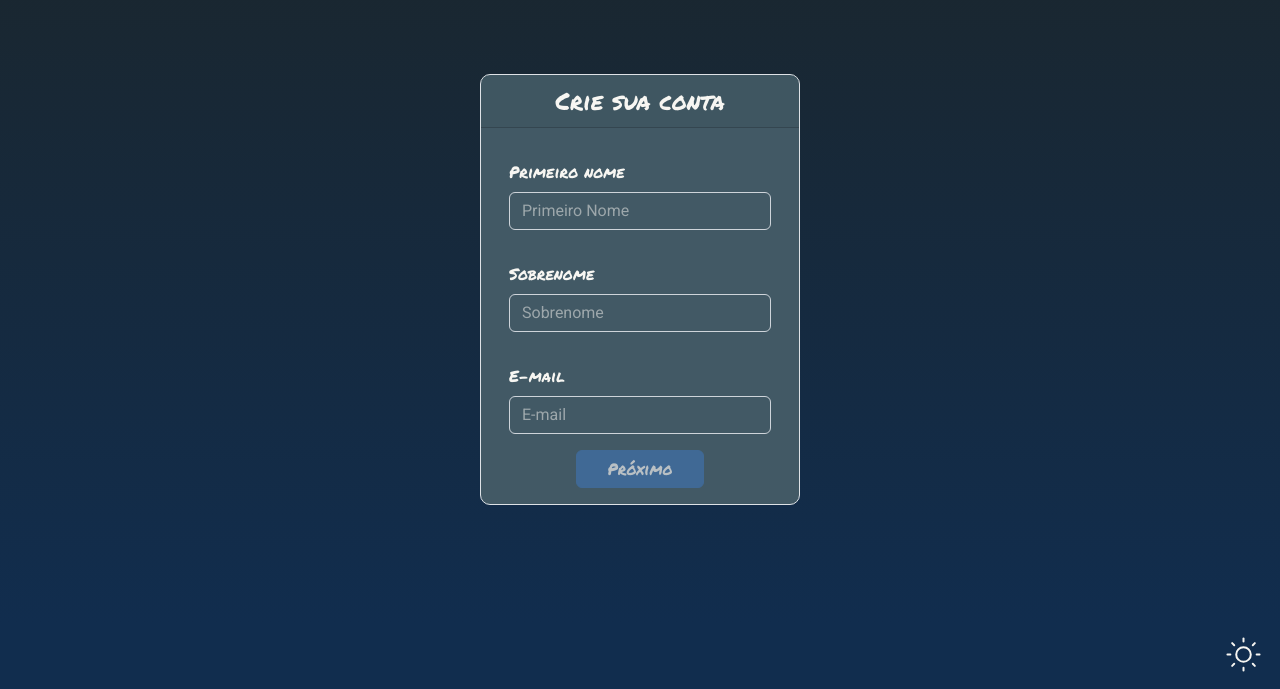
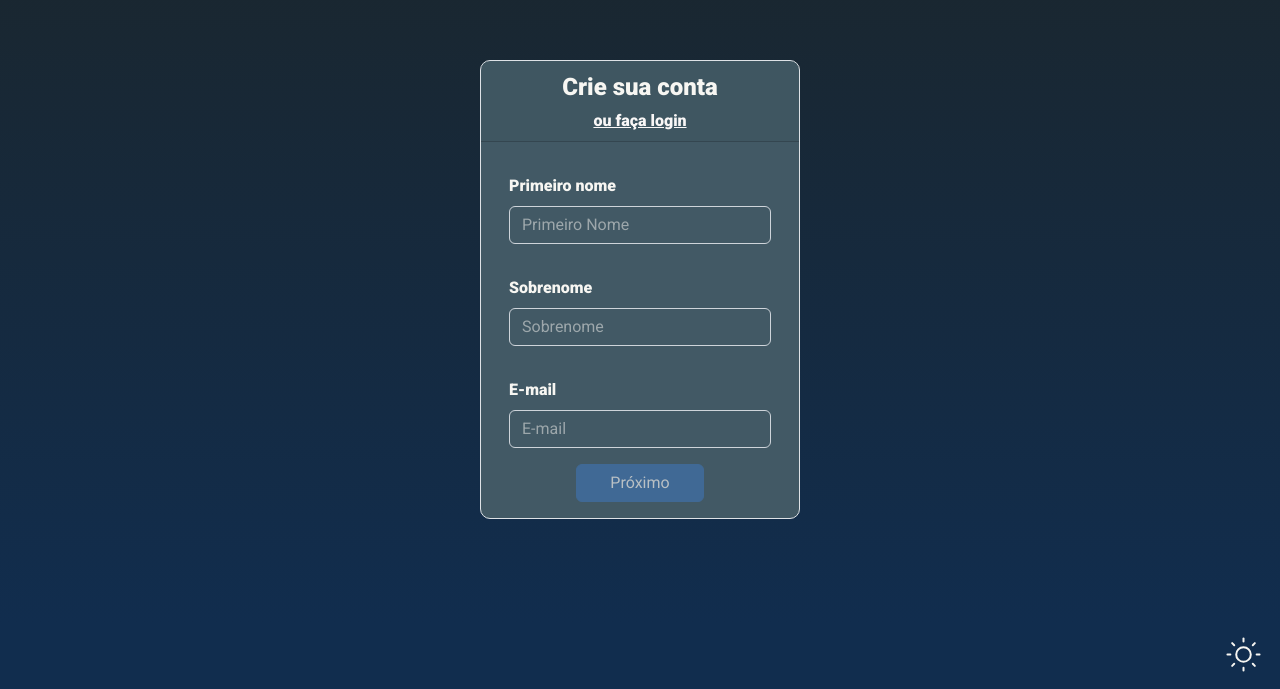
Before and after one commit to Da-ntas/Diario, a React (Create React App) app: page /conta/criar in a window 1280 px wide. Shown: the part 111-800 px from the top of the page. Built offline with nearby package versions, Linux system fonts and the light colour scheme.

Commit message:
Alteração de fonte para roboto - adição de botão para voltar step ou voltar para login - alteração sidebar logout manter parte do tema selecionado

```diff
--- a/public/index.html
+++ b/public/index.html
@@ -26,7 +26,8 @@
     -->
     <link rel="preconnect" href="https://fonts.googleapis.com">
     <link rel="preconnect" href="https://fonts.gstatic.com" crossorigin>
-    <link href="https://fonts.googleapis.com/css2?family=Permanent+Marker&family=Roboto:wght@100;300;400;700&display=swap" rel="stylesheet">
+    <link href="https://fonts.googleapis.com/css2?family=Permanent+Marker&display=swap" rel="stylesheet">
+    <link href="https://fonts.googleapis.com/css2?family=Roboto:wght@100;300;400;700;900&display=swap" rel="stylesheet">
     <!-- <link rel="stylesheet" href="../src/styles/global.css"> -->
     <title>React App</title>
   </head>
--- a/src/components/CardCriarConta/index.js
+++ b/src/components/CardCriarConta/index.js
@@ -1,6 +1,9 @@
 import React, { useState, useEffect } from "react";
 import { Row, Card, Button } from "react-bootstrap";
 import InputForm from "../InputForm";
+import { getTheme } from "../../utils";
+import backLight from '../../img/back-light.svg';
+import backDark from '../../img/back-dark.svg'
 
 const CardCriarConta = () => {
     const [step, setStep] = useState(0);
@@ -10,6 +13,7 @@ const CardCriarConta = () => {
     const [apelido, setApelido] = useState(null);
     const [newPassword, setNewPassword] = useState(null);
     const [confirmNewPassword, setConfirmNewPassword] = useState(null);
+    const theme = getTheme();
 
     useEffect(() => {
         if(!primeiroNome && !sobrenome && !email && step > 0)
@@ -20,7 +24,19 @@ const CardCriarConta = () => {
         <Row md={12} xl={12} lg={12} className="d-flex justify-content-center align-items-center">
             <Card className="border card-full px-0 border-none">
                 <Card.Header className="card-header">
-                    <Row md={12} xl={12} lg={12}>Crie sua conta</Row>
+                    <Row md={12} xl={12} lg={12} className="d-flex flex-column justify-content-center">
+                        { step === 1 ?
+                        <div className="position-absolute" style={{top: '2%', left: '-1%', cursor: 'pointer'}}>
+                            <img src={`${theme === 'light' ? backLight : backDark}`} alt='' style={{width: 30}} onClick={() => setStep(0)}/>
+                        </div>
+                        :
+                        <></>
+                        }
+                        <span>Crie sua conta</span>
+                        <span style={{fontSize: '1rem'}} className='mt-1 d-flex justify-content-center'>
+                            <a href='/login' className={`text-${theme === 'light' ? 'dark' : 'light'}`}>ou faça login</a>
+                        </span>
+                    </Row>
                 </Card.Header>
                 <Card.Body className="card-body d-flex align-items-center flex-column">
                 {   step === 0 ?
@@ -108,7 +124,7 @@ const CardCriarConta = () => {
                                 href="/login"
                                 disabled={!apelido || !newPassword || !confirmNewPassword ? true : false}
                             >
-                                Alterar senha
+                                Criar conta
                             </Button>
                         </Row>
                     </>}
--- a/src/components/CardRecuperarSenha/index.js
+++ b/src/components/CardRecuperarSenha/index.js
@@ -1,12 +1,13 @@
 import React, { useState, useEffect } from "react";
 import { Row, Card, Button } from "react-bootstrap";
 import InputForm from "../InputForm";
+import { getTheme } from "../../utils";
 
 const CardRecuperarSenha = ({step, setStep}) => {
     const [codigo, setCodigo] = useState(null);
     const [newPassword, setNewPassword] = useState(null);
     const [confirmNewPassword, setConfirmNewPassword] = useState(null);
-    const email = localStorage.getItem('email');
+    let theme = getTheme();
 
     useEffect(() => {
         if(!codigo && step > 0)
@@ -18,7 +19,7 @@ const CardRecuperarSenha = ({step, setStep}) => {
             <Card className="border card-full px-0 border-none">
                 <Card.Header className="card-header">
                     <Row md={12} xl={12} lg={12}>Altere sua senha</Row>
-                    {step === 0 || !codigo ? <Row md={12} xl={12} lg={12} className="card-header-emailbox my-2">{email}</Row> : <></>}
+                    {step === 0 || !codigo ? <Row as='a' href="/login" md={12} xl={12} lg={12} style={{fontSize: '1rem'}} className={`mt-1 text-${theme === 'light' ? 'dark' : 'light'}`}>voltar para login</Row> : <></>}
                 </Card.Header>
                 <Card.Body className="card-body d-flex align-items-center flex-column">
                 {   step === 0 || !codigo ?
--- a/src/components/Footer/index.js
+++ b/src/components/Footer/index.js
@@ -17,7 +17,7 @@ const Footer = ({handleThemeChange}) => {
     return (
         <>
         {/* <Row md={12} lg={12} xl={12} className="w-100 position-absolute top-100 d-flex justify-content-end"> */}
-            <Switcher theme={theme} onClick={handleThemeChange}>
+            <Switcher theme={theme} onClick={handleThemeChange} className="user-select-none">
                 <img src={theme === 'light' ? moon : sun} alt="theme switcher"/>
             </Switcher>
         {/* </Row> */}
--- a/src/components/Sidebar/index.js
+++ b/src/components/Sidebar/index.js
@@ -19,7 +19,10 @@ const ProfileDiv = styled.div`
 
 const Sidebar = ({setFlagSidebar, coverImage, profileImage}) => {
     const handleLogout = () => {
+        let oldTheme = localStorage.getItem('theme');
         localStorage.clear();
+
+        localStorage.setItem('theme', oldTheme);
     }
 
     return(
--- a/src/pages/Login/index.js
+++ b/src/pages/Login/index.js
@@ -6,7 +6,7 @@ import Panel from "../../components/Panel";
 
 const Login = ({handleThemeChange}) => {
     const [step, setStep] = useState(0);
-    const [email, setEmail] = useState(null);
+    const [email, setEmail] = useState(localStorage.getItem('email') || null);
     const [password, setPassword] = useState(null);
     localStorage.removeItem('token')
 
--- a/src/styles/global.js
+++ b/src/styles/global.js
@@ -21,7 +21,9 @@ const GlobalStyle = createGlobalStyle`
     }
 
     *{
-        font-family: 'Permanent Marker', cursive, 'Roboto', sans-serif;
+      // font-family: 'Permanent Marker', cursive, 'Roboto', sans-serif;
+      font-family: 'Roboto', sans-serif;
+      font-weight: 900;
     }
 
     body {
```
Also changed, not shown: src/img/back-dark.svg (added), src/img/back-light.svg (added).
